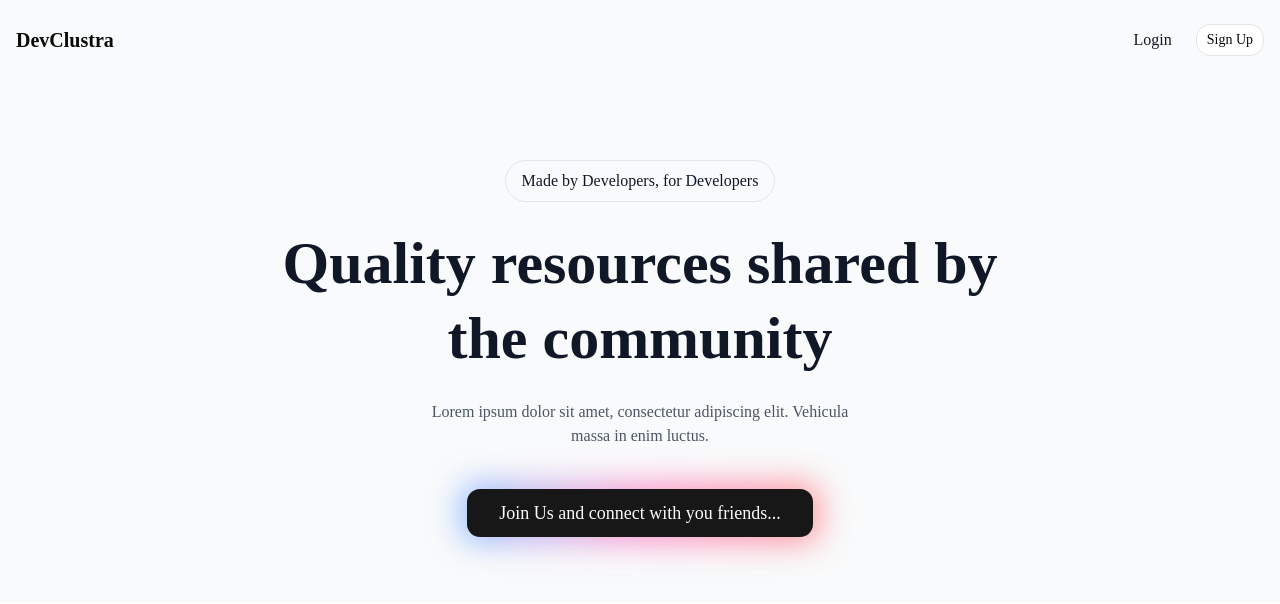
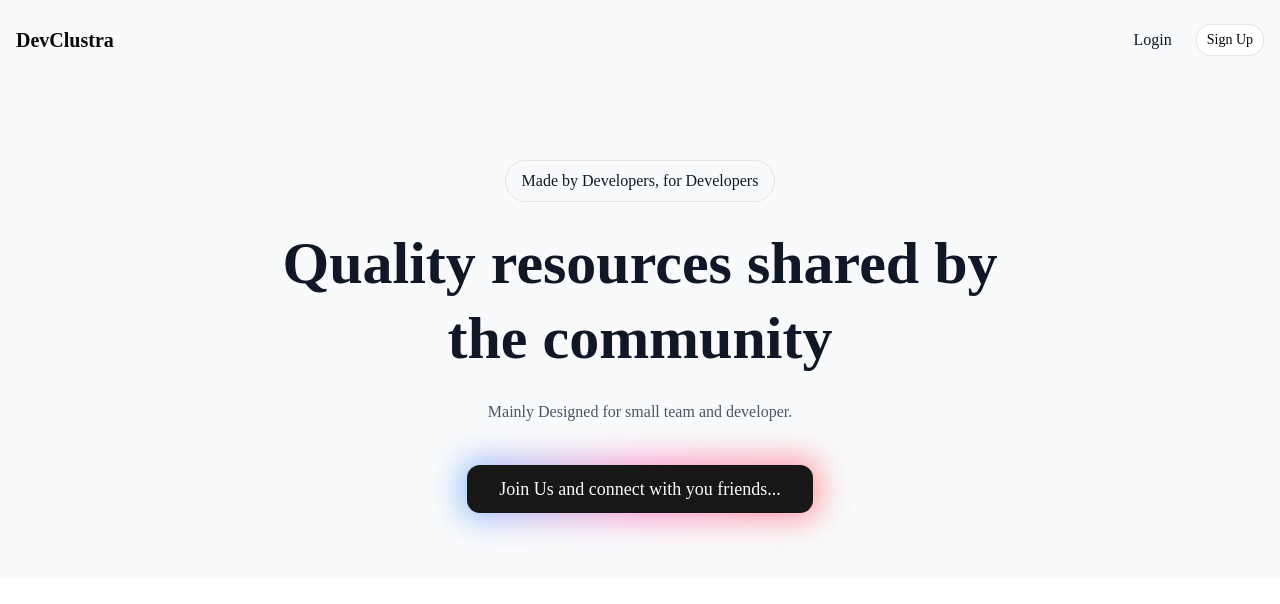
Before and after one commit to alokumar01/dev-clustra, a Next.js app in the folder client/: page / in a window 1280 px wide. Shown: the top 604 px of the page. Built offline with nearby package versions, Linux system fonts and the light colour scheme; no server answers.

Commit message:
Update Hero component description to better reflect target audience

```diff
--- a/client/src/components/pages/Hero.jsx
+++ b/client/src/components/pages/Hero.jsx
@@ -51,8 +51,7 @@ export default function Hero() {
 
           {/* Description */}
           <p className="mt-6 text-gray-600 max-w-md mx-auto">
-            Lorem ipsum dolor sit amet, consectetur adipiscing elit.
-            Vehicula massa in enim luctus.
+            Mainly Designed for small team and developer.
           </p>
 
           {/* CTA with glow effect */}
```
